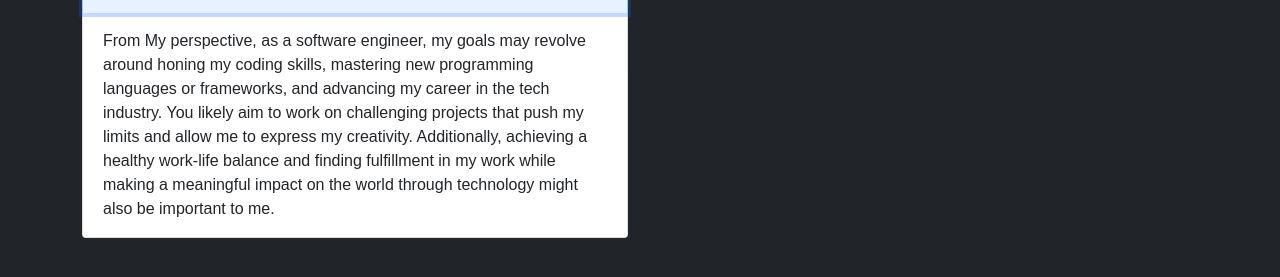
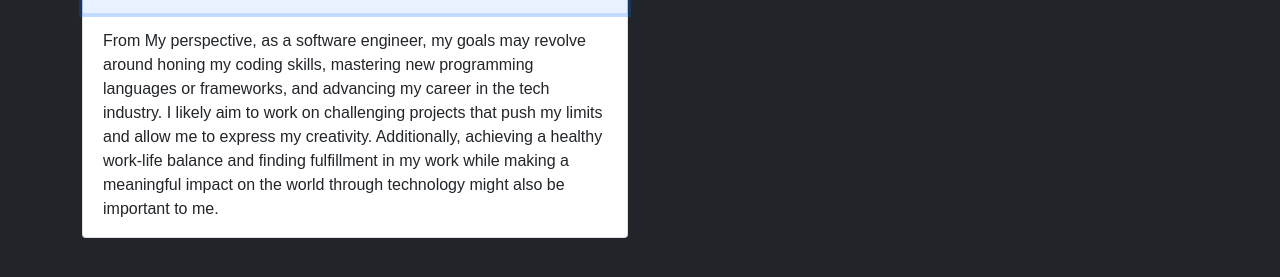
Before and after one commit to Debanjan70/portfolio, a plain HTML site: page index.html in a window 1280 px wide. Both pictures are taken after a click on the button "My Goals". Shown: the part 1519-1796 px from the top of the page. Drawn offline with nearby package versions, Linux system fonts and the light colour scheme.

Commit message:
first commit

```diff
--- a/index.html
+++ b/index.html
@@ -146,7 +146,7 @@
                 <div id="panelsStayOpen-collapseThree" class="accordion-collapse collapse" aria-labelledby="panelsStayOpen-headingThree">
                   <div class="accordion-body">
 
-                  From My perspective, as a software engineer, my goals may revolve around honing my coding skills, mastering new programming languages or frameworks, and advancing my career in the tech industry. You likely aim to work on challenging projects that push my limits and allow me to express my creativity. Additionally, achieving a healthy work-life balance and finding fulfillment in my work while making a meaningful impact on the world through technology might also be important to me.
+                  From My perspective, as a software engineer, my goals may revolve around honing my coding skills, mastering new programming languages or frameworks, and advancing my career in the tech industry. I likely aim to work on challenging projects that push my limits and allow me to express my creativity. Additionally, achieving a healthy work-life balance and finding fulfillment in my work while making a meaningful impact on the world through technology might also be important to me.
                   </div>
                 </div>
               </div>
```
